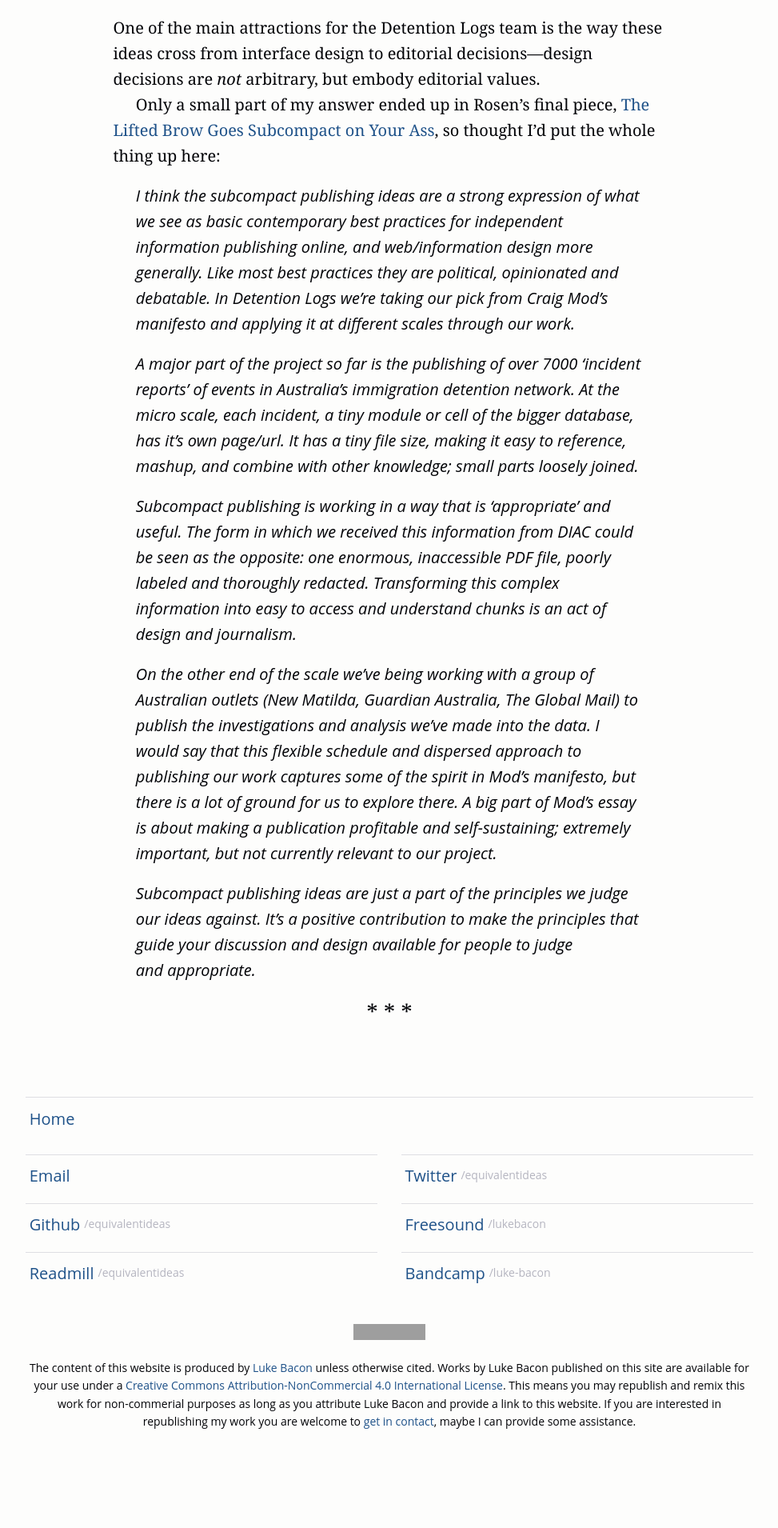
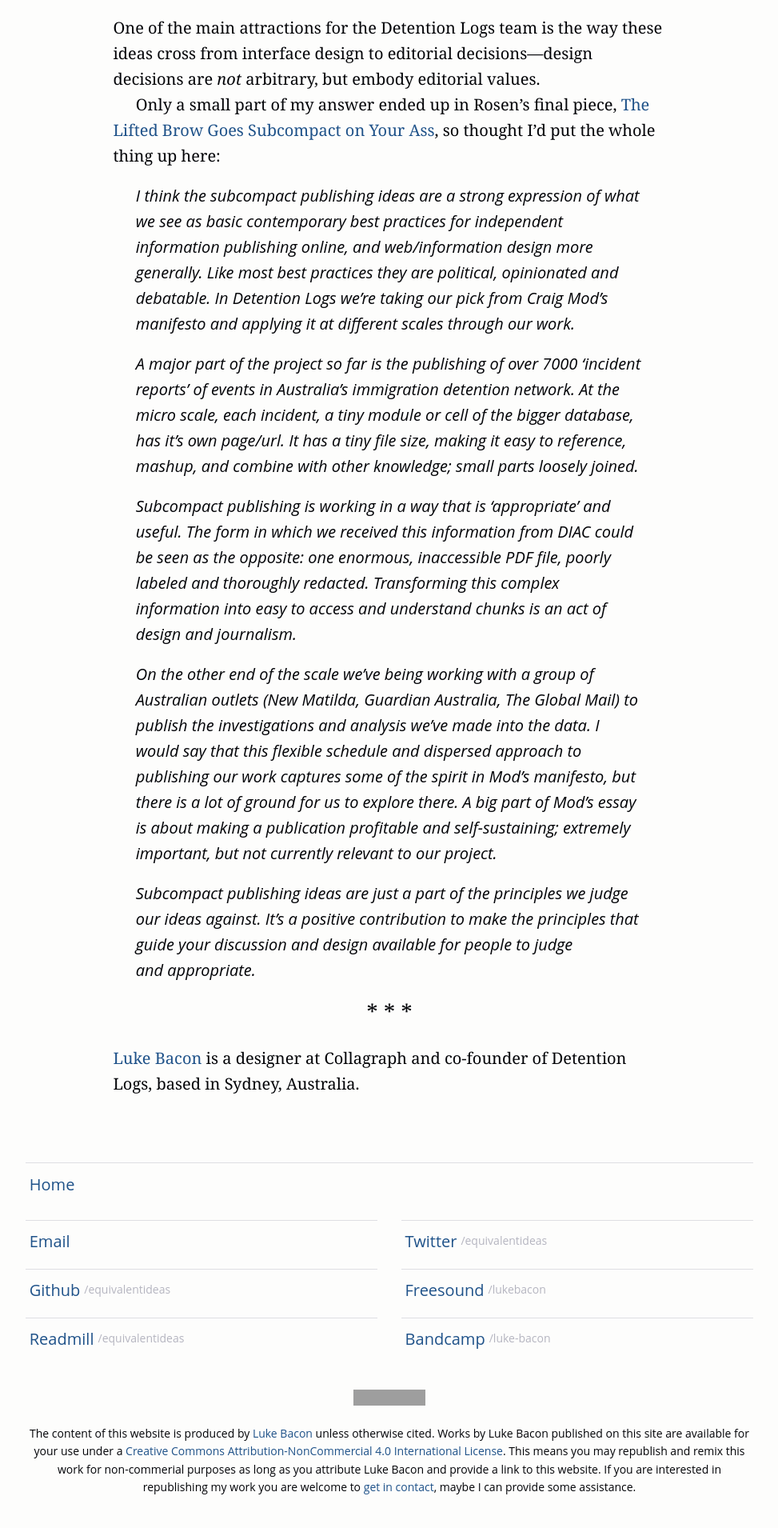
Before and after one commit to equivalentideas/home, a Jekyll site: the page built from _posts/2013-11-24-subcompact-detentionlogs.markdown, in a window 1280 px wide. Shown: the part 978-2888 px from the top of the page at 80% size, without its empty margins (153-1126 px from the left). Built offline with Jekyll 4.4.1, drawn with Linux system fonts in a browser that asks for light colours; nearby versions of some CDN libraries; Markdown is read by kramdown in place of the engine named in the settings; comment, search, counter and statistics services are not loaded; before the commit the page ends 2806 px from its top, so only the background shows below that; grey boxes are pictures that could not be loaded.

Commit message:
added a short bio after post

```diff
--- /dev/null
+++ b/_includes/short-about.html
@@ -0,0 +1 @@
+<a href="{{ site.url }}">Luke Bacon</a> is a designer at Collagraph and co-founder of Detention Logs, based in Sydney, Australia.
--- a/_layouts/post.html
+++ b/_layouts/post.html
@@ -22,6 +22,9 @@ layout: default
 	{% if page.comments %}
 		{% include comments.html %}
 	{% endif %}
+	<aside class="author-bio">
+		<p>{% include short-about.html %}</p>
+	</aside>
 
 
 </div>
--- a/css/_layout.scss
+++ b/css/_layout.scss
@@ -102,7 +102,8 @@ body {
 	}
 }
 
-#disqus_thread {
+#disqus_thread,
+.author-bio {
 	@extend .reading-width;
 }
 
--- a/css/style.css
+++ b/css/style.css
@@ -813,14 +813,16 @@ body {
 }
 
 @media only screen and (min-width: 55em) {
-  .reading-width, .home #journal, #disqus_thread {
+  .reading-width, .home #journal, #disqus_thread,
+  .author-bio {
     margin-left: auto;
     margin-right: auto;
     width: 56%;
   }
 }
 @media only screen and (min-width: 60em) {
-  .reading-width, .home #journal, #disqus_thread {
+  .reading-width, .home #journal, #disqus_thread,
+  .author-bio {
     width: 54%;
   }
 }
```
